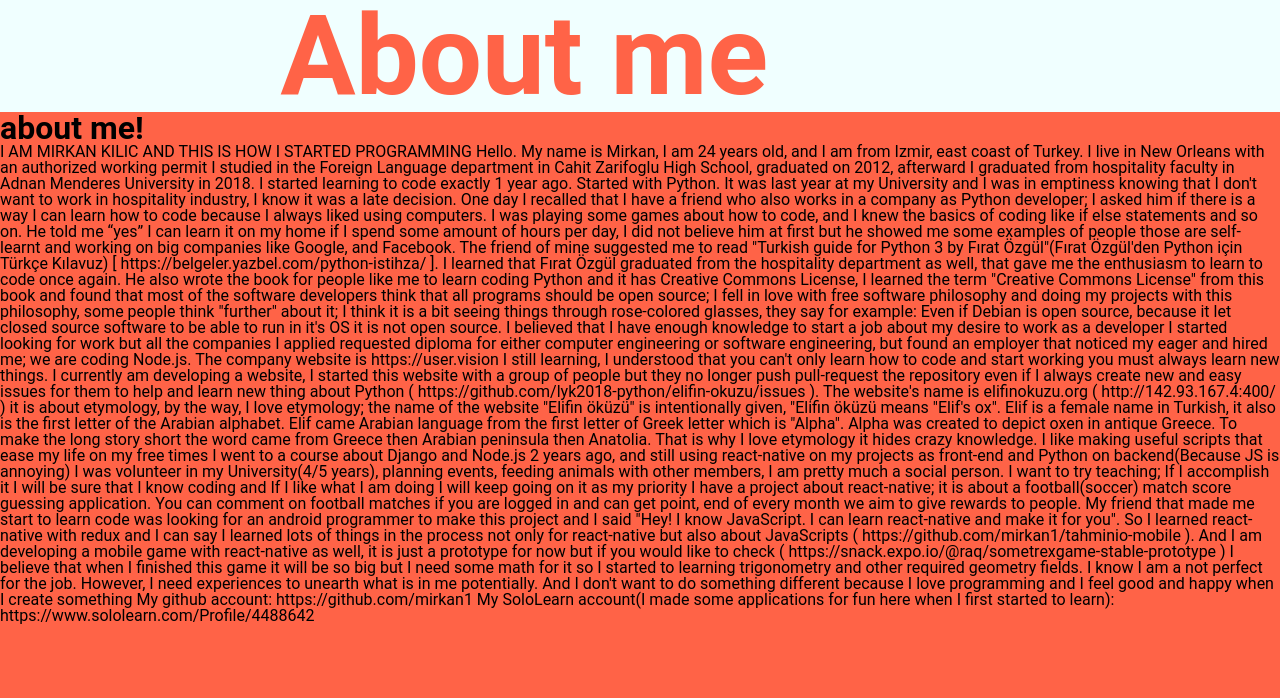
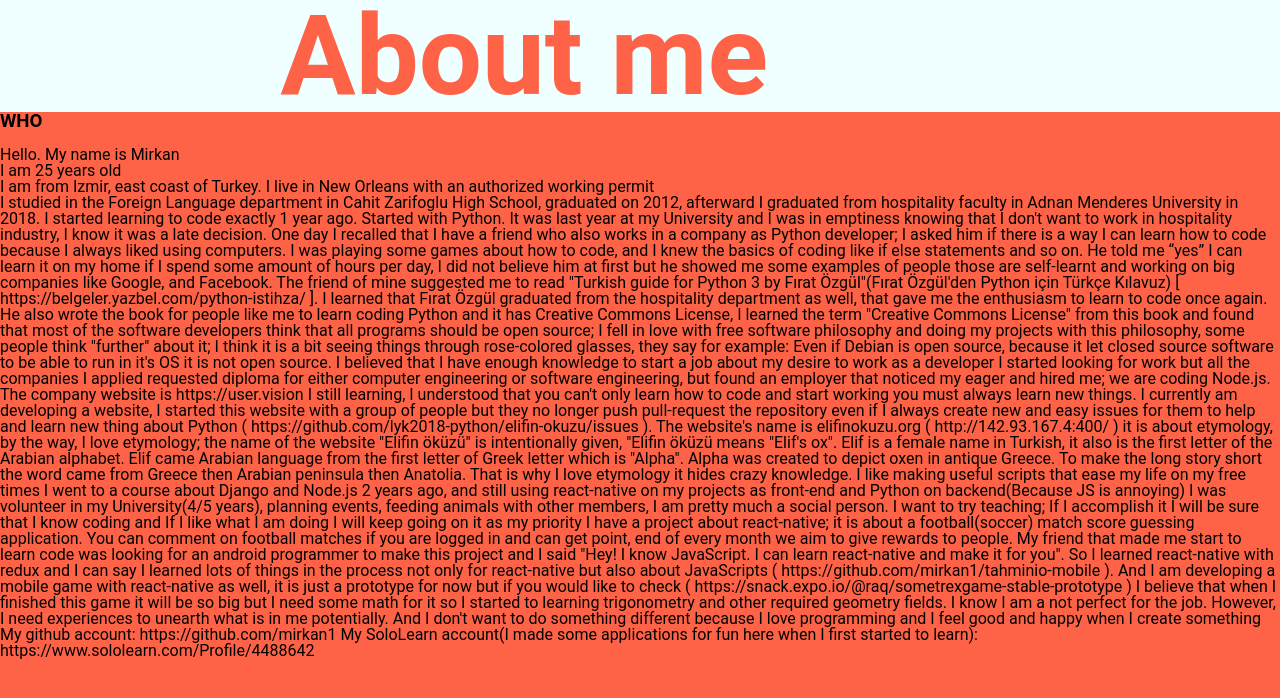
Before and after one commit to mirkan1/raqportfolio, a React (Create React App) app: page / in a window 1280 px wide. Both pictures are taken after a click on the element "About me". Shown: the top 698 px of the page. Built offline with nearby package versions, Linux system fonts and the light colour scheme.

Commit message:
fix toggleFunc, content.jsx writings

```diff
--- a/src/content.jsx
+++ b/src/content.jsx
@@ -6,12 +6,10 @@ function myContent(contentState) {
     case "aboutme":
       return (
         <div>
-            <h1>about me!</h1>
+          <h3>WHO</h3>
+          <br/>
           <p>
-            I AM MIRKAN KILIC
-AND THIS IS HOW I STARTED PROGRAMMING
-
-   Hello. My name is Mirkan, I am 24 years old, and I am from Izmir, east coast of Turkey. I live in New Orleans with an authorized working permit
+             Hello. My name is Mirkan<br/> I am 25 years old<br/> I am from Izmir, east coast of Turkey. I live in New Orleans with an authorized working permit<br/>
              I studied in the Foreign Language department in Cahit Zarifoglu High School, graduated on 2012, afterward I graduated from hospitality faculty in Adnan Menderes University in 2018. I started learning to code exactly 1 year ago. Started with Python. It was last year at my University and I was in emptiness knowing that I don't want to work in hospitality industry, I know it was a late decision. One day I recalled that I have a friend who also works in a company as Python developer; I asked him if there is a way I can learn how to code because I always liked using computers. I was playing some games about how to code, and I knew the basics of coding like if else statements and so on. He told me “yes” I can learn it on my home if I spend some amount of hours per day, I did not believe him at first but he showed me some examples of people those are self-learnt and working on big companies like Google, and Facebook.
              The friend of mine suggested me to read "Turkish guide for Python 3 by Fırat Özgül"(Fırat Özgül'den Python için Türkçe Kılavuz) [ https://belgeler.yazbel.com/python-istihza/ ]. I learned that Fırat Özgül graduated from the hospitality department as well, that gave me the enthusiasm to learn to code once again. He also wrote the book for people like me to learn coding Python and it has Creative Commons License, I learned the term "Creative Commons License" from this book and found that most of the software developers think that all programs should be open source; I fell in love with free software philosophy and doing my projects with this philosophy, some people think "further" about it; I think it is a bit seeing things through rose-colored glasses, they say for example: Even if Debian is open source, because it let closed source software to be able to run in it's OS it is not open source.
              I believed that I have enough knowledge to start a job about my desire to work as a developer I started looking for work but all the companies I applied requested diploma for either computer engineering or software engineering, but found an employer that noticed my eager and hired me; we are coding Node.js. The company website is https://user.vision
@@ -24,7 +22,6 @@ I want to try teaching; If I accomplish it I will be sure that I know coding and
              I know I am a not perfect for the job. However, I need experiences to unearth what is in me potentially. And I don't want to do something different because I love programming and I feel good and happy when I create something
           My github account: https://github.com/mirkan1
           My SoloLearn account(I made some applications for fun here when I first started to learn): https://www.sololearn.com/Profile/4488642
-
           </p>
         </div> )
       case "myprojects":
@@ -37,16 +34,10 @@ My SoloLearn account(I made some applications for fun here when I first started
       case "mycertificates":
         return (
           <div>
-          <h1>my certificates!</h1>
-          <p>Solo learn: https://sololearn.com/Profile/4488642</p>
-          <p>corserea: https://www.coursera.org/?authMode=login</p>
-          <p>freecodecamp: https://learn.freecodecamp.org/</p>
+            <a href="https://sololearn.com/Profile/4488642">Solo learn</a><br/>
+            <a href="https://www.coursera.org/?authMode=login">Corserea</a><br/>
+            <a href="https://learn.freecodecamp.org">Freecodecamp</a>
           </div>)
-      default:
-        return (
-          <div>
-            <h1>Hello WOrld!</h1>
-        </div> )
     }
 }
 
--- a/src/index.css
+++ b/src/index.css
@@ -29,7 +29,7 @@ textarea {overflow:auto;}
     /* transition: background 1s, transform 1s 1s linear, visibility 0.3s, position 0.3s ease-in-out; */
     transition: all 0.5s ease, opacity 0s;
     color: azure;
-    font-size: 14vh
+    font-size: 14vh;
   }
   .menu-list-child:hover {
     color: tomato;
@@ -41,6 +41,7 @@ textarea {overflow:auto;}
 
   .is-hided {
     opacity: 0;
+    pointer-events: none;
     display: block;
     position: absolute;
   }
--- a/src/index.jsx
+++ b/src/index.jsx
@@ -5,7 +5,7 @@ import { Menu } from './menu'
 import { Content }  from './content'
 
 class Main extends React.PureComponent {
-  state = { contentState:null }
+  state = { contentState: null }
   toggleFunc = e => {
     var id = e.target.id
     var h6 = document.querySelectorAll("h6")
@@ -14,6 +14,9 @@ class Main extends React.PureComponent {
         h6[i].classList.toggle('is-hided')
       }
       else {
+         if (h6[i].classList.length > 1) {
+          id = null
+        }
         h6[i].classList.toggle('is-main')
       }
     }
```
Lines whose indentation alone changed are shown as unchanged.
